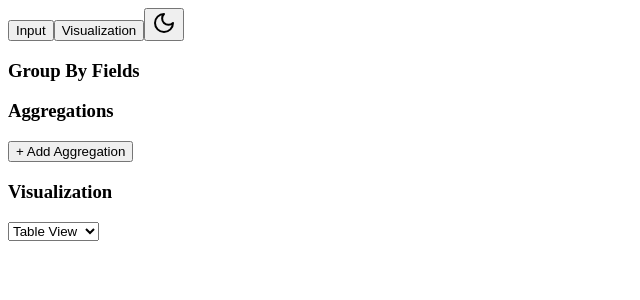
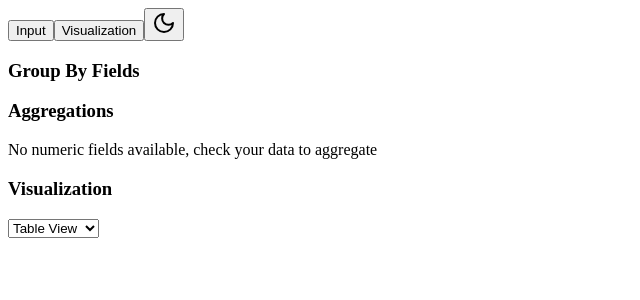
Before and after one commit to AikeHillbrands/vizkey, a React (Vite) app: page / in a window 1280 px wide. Both pictures are taken after a click on the button "Visualization". Shown: the top 300 px of the page, without its empty margins (0-640 px from the left). Built offline with nearby package versions, Linux system fonts and the light colour scheme; the HTML template or start-up script is replaced by a standard one.

Commit message:
Fix small things

```diff
--- a/src/App.tsx
+++ b/src/App.tsx
@@ -34,7 +34,7 @@ function App() {
               value={inputText}
               onChange={(data) => setInputText(data)}
             />
-            <div className="w-1/2 bg-gray-50 dark:bg-gray-900 p-4">
+            <div className="w-1/2 bg-gray-50 dark:bg-gray-900 p-4 h-[calc(100vh-4rem)]">
               {datasets.length > 0 && (
                 <div className="mb-4">
                   <label className="block text-sm font-medium mb-2">
--- a/src/components/AggregationSection.tsx
+++ b/src/components/AggregationSection.tsx
@@ -21,9 +21,12 @@ export function AggregationSection({
   onAggregationsChange,
 }: AggregationSectionProps) {
   const addAggregation = () => {
+    const field = numericFields[0]
+    if (!field) return
+
     onAggregationsChange([
       ...aggregations,
-      { field: numericFields[0], type: "average", key: "average(numericFields[0].name)" }
+      { field: field, type: "average", key: `average(${field.name})` }
     ])
   }
 
@@ -93,12 +96,12 @@ export function AggregationSection({
             </button>
           </div>
         ))}
-        <button
+        {numericFields.length > 0 ? <button
           className="text-sm text-blue-500"
           onClick={addAggregation}
         >
           + Add Aggregation
-        </button>
+        </button> : <p className="text-sm text-gray-500">No numeric fields available, check your data to aggregate</p>}
       </div>
     </div>
   )
--- a/src/components/PropertyList.tsx
+++ b/src/components/PropertyList.tsx
@@ -44,10 +44,10 @@ export function PropertyList({ fields }: PropertyListProps) {
   })
 
   return (
-    <div className="h-full flex flex-col">
+    <div className="h-[calc(100%-4rem)] flex flex-col">
       <h2 className="text-lg font-bold mb-4">Detected Properties</h2>
       <div className="flex-1 overflow-auto">
-        <div className="space-y-2">
+        <div className="space-y-2 pb-8">
           {properties.map((prop) => (
             <div
               key={prop.name}
```
